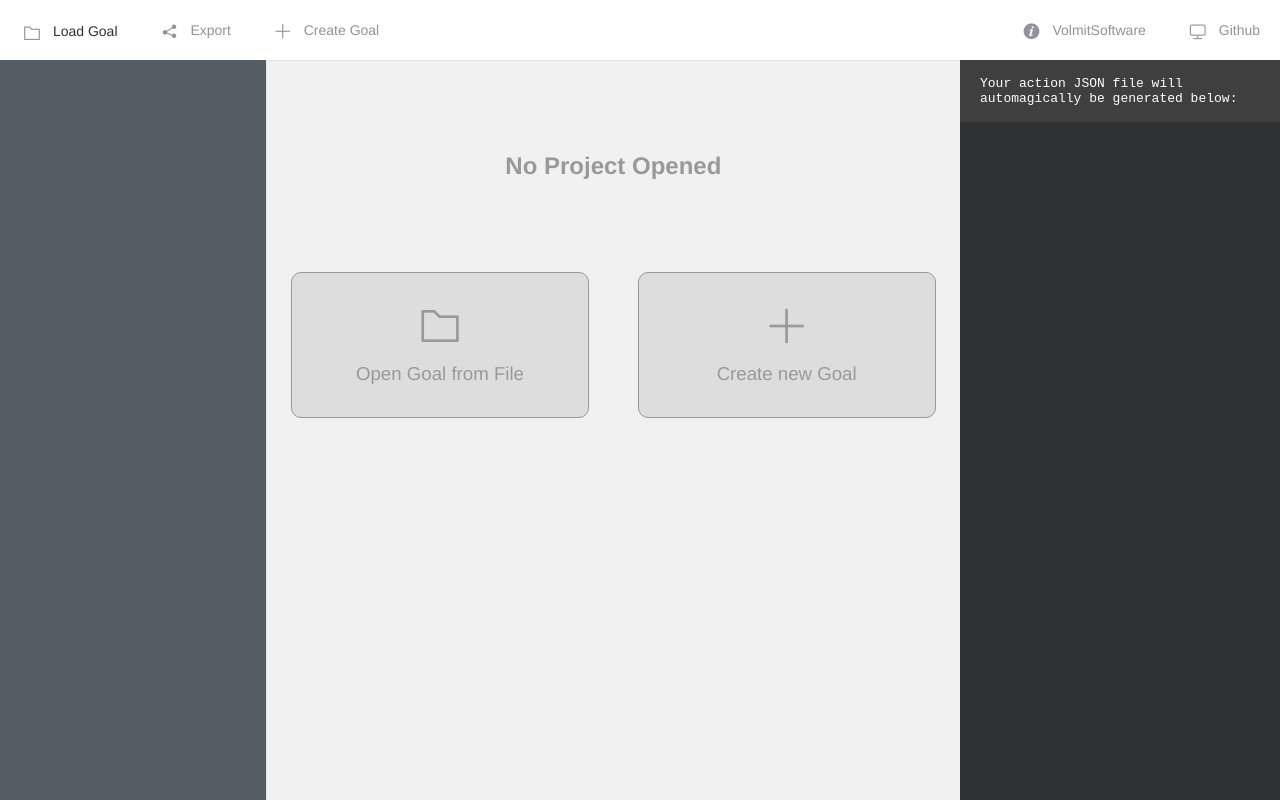
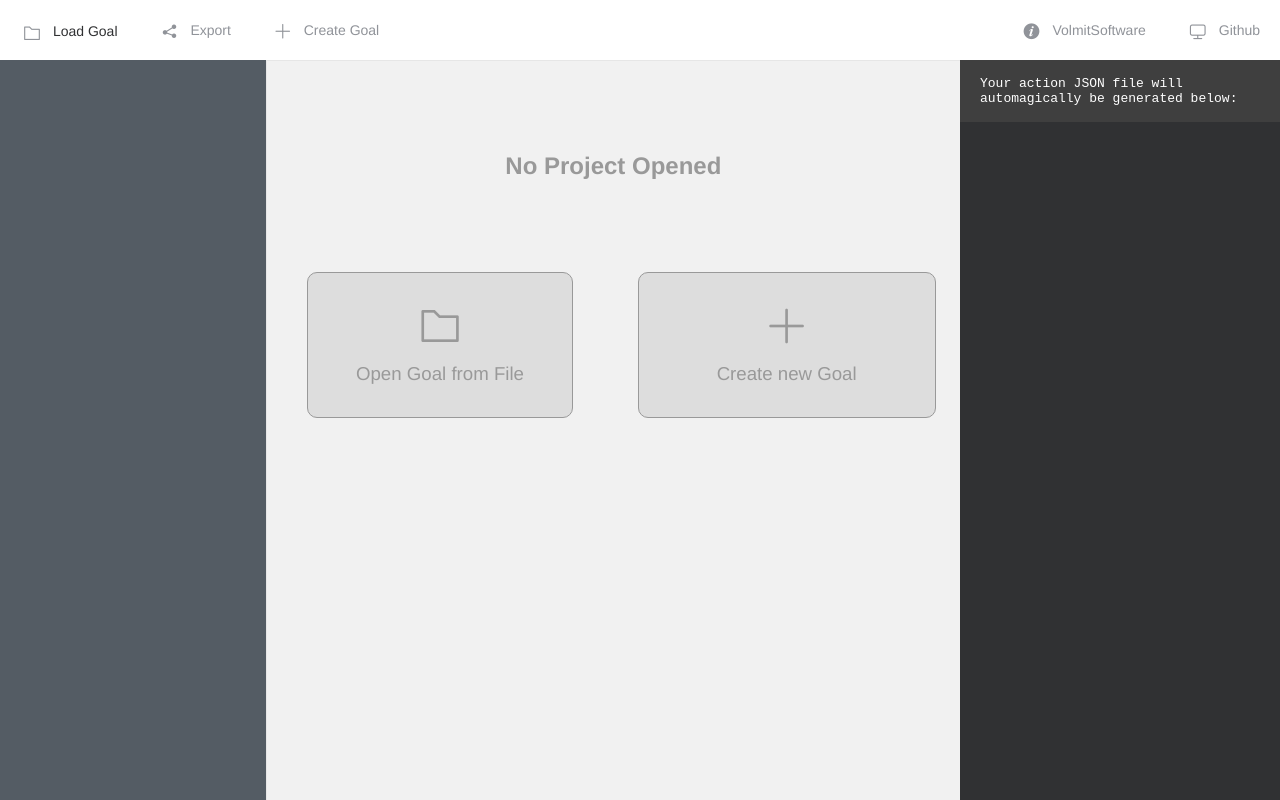
Before and after one commit to DavidRockin/reAction, a Vue app: page / in a window 1280 px wide. Built offline with nearby package versions, Linux system fonts and the light colour scheme.

Commit message:
one more button to load files from

```diff
--- a/src/components/template/MissingGoal.vue
+++ b/src/components/template/MissingGoal.vue
@@ -7,10 +7,12 @@
             <el-col :span='24'>
                 <el-row>
                     <el-col :span='12'>
-                        <div class='silly-crap'>
-                            <i class='el-icon-folder'></i>
-                            <span>Open Goal from File</span>
-                        </div>
+                        <FileUpload>
+                            <div class='silly-crap'>
+                                <i class='el-icon-folder'></i>
+                                <span>Open Goal from File</span>
+                            </div>
+                        </FileUpload>
                     </el-col>
                     <el-col :span='12'>
                         <div class='silly-crap' @click='newGoal()'>
@@ -26,7 +28,10 @@
 
 <script>
     import EditorModel from '../../models/Editor'
+    import FileUpload from '../partials/FileUpload'
+
     export default {
+        components: { FileUpload },
         methods: {
             newGoal: () => EditorModel.newGoal()
         }
```
